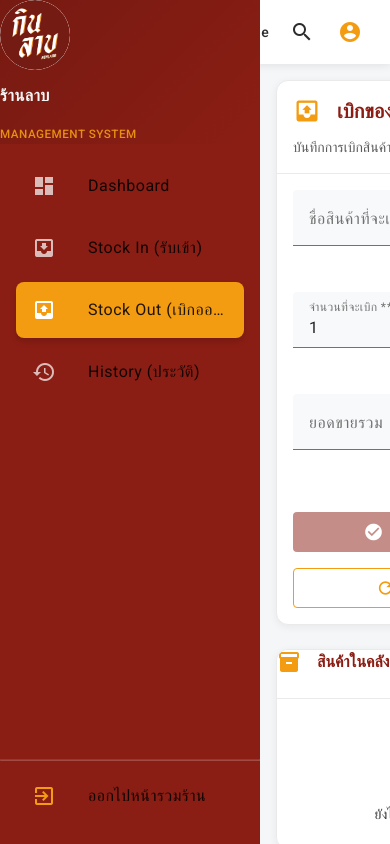
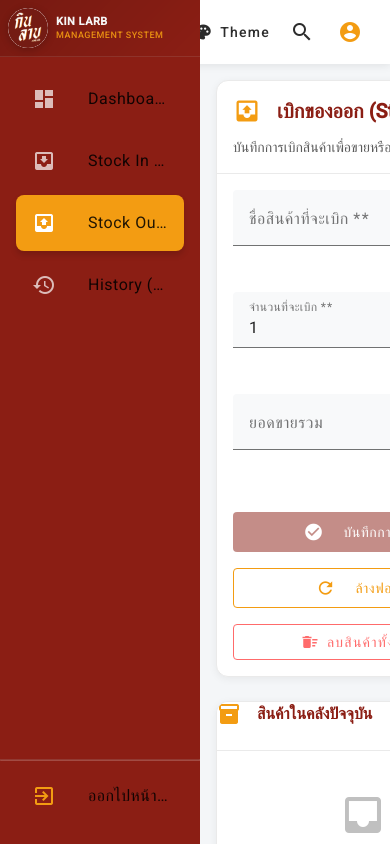
Before and after one commit to fralobboo03/kinlarb-management-web, an Angular app: page /shops/1/stock-out in a window 390 px wide. Built offline with nearby package versions, Linux system fonts and the light colour scheme.

Commit message:
feat: Implement default shop initialization and add clear all stock functionality

```diff
--- a/src/app/features/shop/services/shop.service.ts
+++ b/src/app/features/shop/services/shop.service.ts
@@ -15,23 +15,17 @@ export class ShopService {
   constructor(@Inject(PLATFORM_ID) platformId: Object) {
     this.isBrowser = isPlatformBrowser(platformId);
 
+    const defaultShops = [
+      { id: 1, name: 'KIN LARB' },
+      { id: 2, name: 'KIN SMOOTH' }
+    ];
+
     if (this.isBrowser) {
-      let shops = this.loadShops();
-      if (shops.length === 0) {
-        shops = [
-          { id: 1, name: 'ร้านลาบ' },
-          { id: 2, name: 'ร้านน้ำ' }
-        ];
-        this.saveShops(shops);
-      } else {
-        this.shopsSubject.next(shops);
-      }
+      // Always initialize with default shops and save to localStorage
+      this.saveShops(defaultShops);
     } else {
       // Default for SSR
-      this.shopsSubject.next([
-        { id: 1, name: 'ร้านลาบ' },
-        { id: 2, name: 'ร้านน้ำ' }
-      ]);
+      this.shopsSubject.next(defaultShops);
     }
   }
 
--- a/src/app/features/shop/services/stock.service.ts
+++ b/src/app/features/shop/services/stock.service.ts
@@ -109,4 +109,10 @@ export class StockService {
       })
     );
   }
+
+  clearAllStock(shopId: number): void {
+    const transactions = this.transactionsSubject.getValue();
+    const filteredTransactions = transactions.filter(tx => tx.shopId !== shopId);
+    this.saveTransactions(filteredTransactions);
+  }
 }
--- a/src/app/features/shop/shop-detail/shop-detail.component.html
+++ b/src/app/features/shop/shop-detail/shop-detail.component.html
@@ -2,12 +2,14 @@
 
   <!-- === Sidebar (Left Menu) === -->
   <mat-sidenav #sidenav mode="side" [opened]="isSidebarOpen" class="app-sidebar shadow">
-    <div class="sidebar-header d-flex flex-column align-items-center py-4">
-      <div class="logo-circle mb-3 shadow-sm d-flex justify-content-center align-items-center" style="overflow: hidden; padding: 0;">
+    <div class="sidebar-header d-flex align-items-center py-3 px-3">
+      <div class="logo-circle d-flex justify-content-center align-items-center" style="overflow: hidden; padding: 0; flex-shrink: 0;">
         <img src="assets/kinlarb-logo.jpg" alt="Kinlarb Logo" style="width: 100%; height: 100%; object-fit: cover; border-radius: 50%;">
       </div>
-      <h3 class="shop-name m-0">{{ currentShop?.name || 'Loading...' }}</h3>
-      <small class="shop-subtitle">Management System</small>
+      <div class="shop-info d-flex flex-column justify-content-center ms-3">
+        <h3 class="shop-name m-0">{{ currentShop?.name || 'Loading...' }}</h3>
+        <small class="shop-subtitle">Management System</small>
+      </div>
     </div>
 
     <mat-nav-list class="pt-2 custom-nav-list">
--- a/src/app/features/shop/shop-detail/shop-detail.component.scss
+++ b/src/app/features/shop/shop-detail/shop-detail.component.scss
@@ -19,31 +19,60 @@
 
   .sidebar-header {
     background: linear-gradient(135deg, rgba(0,0,0,0.15) 0%, rgba(0,0,0,0) 100%);
+    display: flex;
+    align-items: center;
+    padding: 12px !important;
+    gap: 12px;
+    border-bottom: 1px solid rgba(255, 255, 255, 0.1);
 
     .logo-circle {
-      width: 70px;
-      height: 70px;
+      width: 48px;
+      height: 48px;
       background: #ffffff;
       border-radius: 50%;
       color: var(--sidebar-bg, #8B1E14);
+      box-shadow: 0 2px 8px rgba(0, 0, 0, 0.2);
+      flex-shrink: 0;
 
       .logo-icon {
-        font-size: 38px;
-        width: 38px;
-        height: 38px;
+        font-size: 28px;
+        width: 28px;
+        height: 28px;
       }
     }
+
+    .shop-info {
+      display: flex;
+      flex-direction: column;
+      justify-content: center;
+      min-width: 0; // Allow text truncation
+      flex: 1;
+
       .shop-name {
         font-weight: 700;
         color: var(--sidebar-text, #F5F5F5);
         letter-spacing: 0.5px;
+        font-size: 14px;
+        line-height: 1.2;
+        margin: 0;
+        white-space: nowrap;
+        overflow: hidden;
+        text-overflow: ellipsis;
       }
+
       .shop-subtitle {
         color: var(--sidebar-accent, #F39C12);
         opacity: 0.9;
         font-weight: 500;
         letter-spacing: 0.5px;
         text-transform: uppercase;
+        font-size: 11px;
+        margin: 2px 0 0 0;
+        line-height: 1.1;
+        white-space: nowrap;
+        overflow: hidden;
+        text-overflow: ellipsis;
+      }
     }
   }
 
@@ -168,3 +197,56 @@
     margin: 0 !important;
   }
 }
+
+/* --- Responsive Design --- */
+@media (max-width: 768px) {
+  .app-sidebar {
+    width: 220px;
+
+    .sidebar-header {
+      padding: 10px !important;
+      gap: 10px;
+
+      .logo-circle {
+        width: 44px;
+        height: 44px;
+      }
+
+      .shop-info {
+        .shop-name {
+          font-size: 12px;
+        }
+
+        .shop-subtitle {
+          font-size: 10px;
+        }
+      }
+    }
+  }
+}
+
+@media (max-width: 480px) {
+  .app-sidebar {
+    width: 200px;
+
+    .sidebar-header {
+      padding: 8px !important;
+      gap: 8px;
+
+      .logo-circle {
+        width: 40px;
+        height: 40px;
+      }
+
+      .shop-info {
+        .shop-name {
+          font-size: 11px;
+        }
+
+        .shop-subtitle {
+          font-size: 9px;
+        }
+      }
+    }
+  }
+}
--- a/src/app/features/shop/shop-detail/shop-detail.component.ts
+++ b/src/app/features/shop/shop-detail/shop-detail.component.ts
@@ -48,6 +48,7 @@ export class ShopDetailComponent implements OnInit {
       const shopId = Number(params.get('shopId'));
       if (shopId) {
         this.currentShop = this.shopService.getShopById(shopId);
+        console.log('Current Shop:', this.currentShop);
       }
     });
   }
--- a/src/app/features/shop/stock-out/stock-out.component.html
+++ b/src/app/features/shop/stock-out/stock-out.component.html
@@ -47,6 +47,10 @@
               <mat-icon>refresh</mat-icon>
               ล้างฟอร์ม
             </button>
+            <button mat-stroked-button type="button" (click)="clearAllStock()" class="btn-clear-all">
+              <mat-icon>delete_sweep</mat-icon>
+              ลบสินค้าทั้งหมด
+            </button>
           </div>
         </form>
       </mat-card-content>
--- a/src/app/features/shop/stock-out/stock-out.component.scss
+++ b/src/app/features/shop/stock-out/stock-out.component.scss
@@ -171,6 +171,21 @@ mat-icon[matSuffix] {
 .btn-save {
   background-color: var(--primary-color, #8B1E14) !important;
   color: white !important;
+}
+
+.btn-clear-all {
+  border-color: #ff6b6b !important;
+  color: #ff6b6b !important;
+
+  &:hover:not(:disabled) {
+    background-color: rgba(255, 107, 107, 0.08);
+    border-color: #ff5252 !important;
+    color: #ff5252 !important;
+  }
+
+  &:active:not(:disabled) {
+    background-color: rgba(255, 107, 107, 0.12);
+  }
 }
 
 .btn-reset {
--- a/src/app/features/shop/stock-out/stock-out.component.ts
+++ b/src/app/features/shop/stock-out/stock-out.component.ts
@@ -12,6 +12,7 @@ import { MatInputModule } from '@angular/material/input';
 import { MatButtonModule } from '@angular/material/button';
 import { MatIconModule } from '@angular/material/icon';
 import { MatListModule } from '@angular/material/list';
+import { MatDialog } from '@angular/material/dialog';
 
 @Component({
   selector: 'app-stock-out',
@@ -23,6 +24,7 @@ import { MatListModule } from '@angular/material/list';
 export class StockOutComponent implements OnInit {
   private route = inject(ActivatedRoute);
   private stockService = inject(StockService);
+  private dialog = inject(MatDialog);
 
   shopId!: number;
   itemName = '';
@@ -60,4 +62,12 @@ export class StockOutComponent implements OnInit {
     this.price = undefined;
     this.savedStatus = false;
   }
+
+  clearAllStock() {
+    if (confirm('⚠️ คุณแน่ใจหรือว่าต้องการลบสินค้าทั้งหมด? การกระทำนี้ไม่สามารถย้อนกลับได้')) {
+      this.stockService.clearAllStock(this.shopId);
+      this.savedStatus = false;
+      alert('✓ ลบข้อมูลสินค้าทั้งหมดสำเร็จ!');
+    }
+  }
 }
```
Lines whose indentation alone changed are shown as unchanged.
